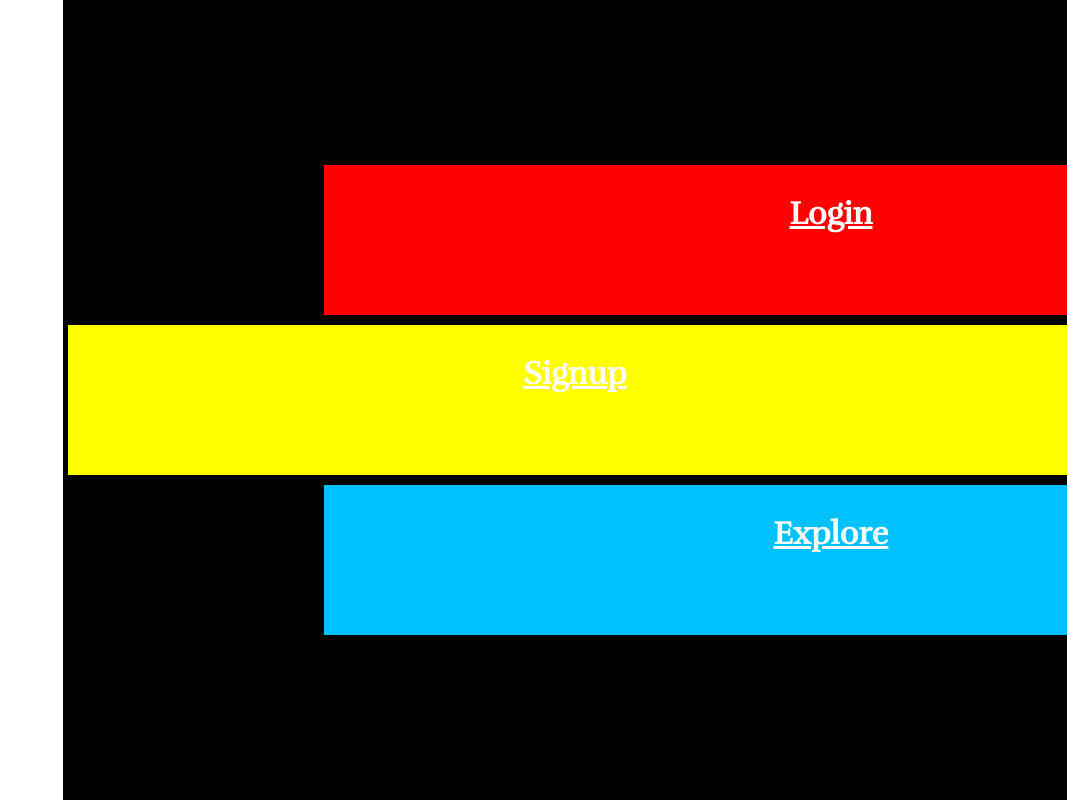
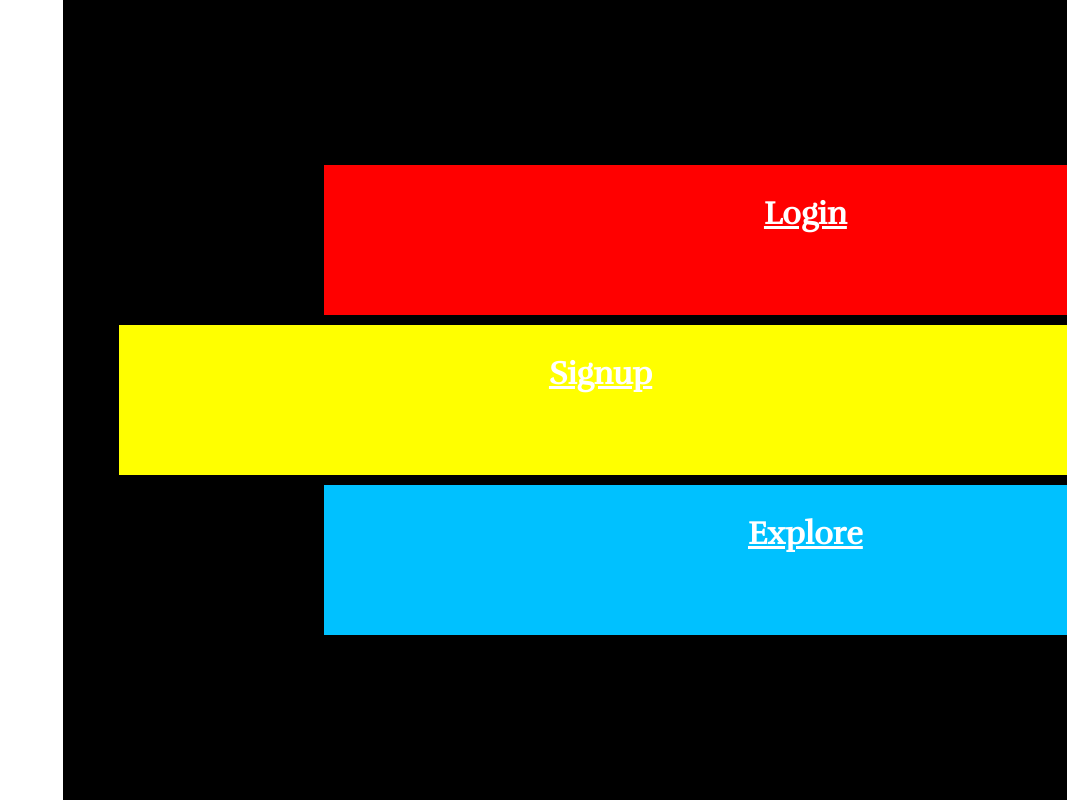
Before and after one commit to Javirum/angular-project-client, an Angular app: page / in a window 1280 px wide. Shown: the part 800-1600 px from the top of the page, without its empty margins (213-1280 px from the left). Built offline with nearby package versions, Linux system fonts and the light colour scheme.

Commit message:
Tweek home button styles

```diff
--- a/src/app/pages/home-page/home-page.component.css
+++ b/src/app/pages/home-page/home-page.component.css
@@ -103,18 +103,21 @@ h1 {
   grid-column: 2 / 6;
   grid-row: 7;
   background-color: red;
+  margin-right: 5%;
 }
 
 .signup {
   grid-column: 1 / 5;
   grid-row: 8;
   background-color: yellow;
+  margin-left: 5%;
 }
 
 .search {
   grid-column: 2 / 6;
   grid-row: 9;
   background-color: #00c1ff;
+  margin-right: 5%;
 }
 
 .home-text {
--- a/src/app/pages/search-page/search-page.component.css
+++ b/src/app/pages/search-page/search-page.component.css
@@ -13,4 +13,5 @@ text-decoration: none;
 .btn {
   background-color: yellow;
   width: 70%;
+  margin-left: 15%;
 }
```
